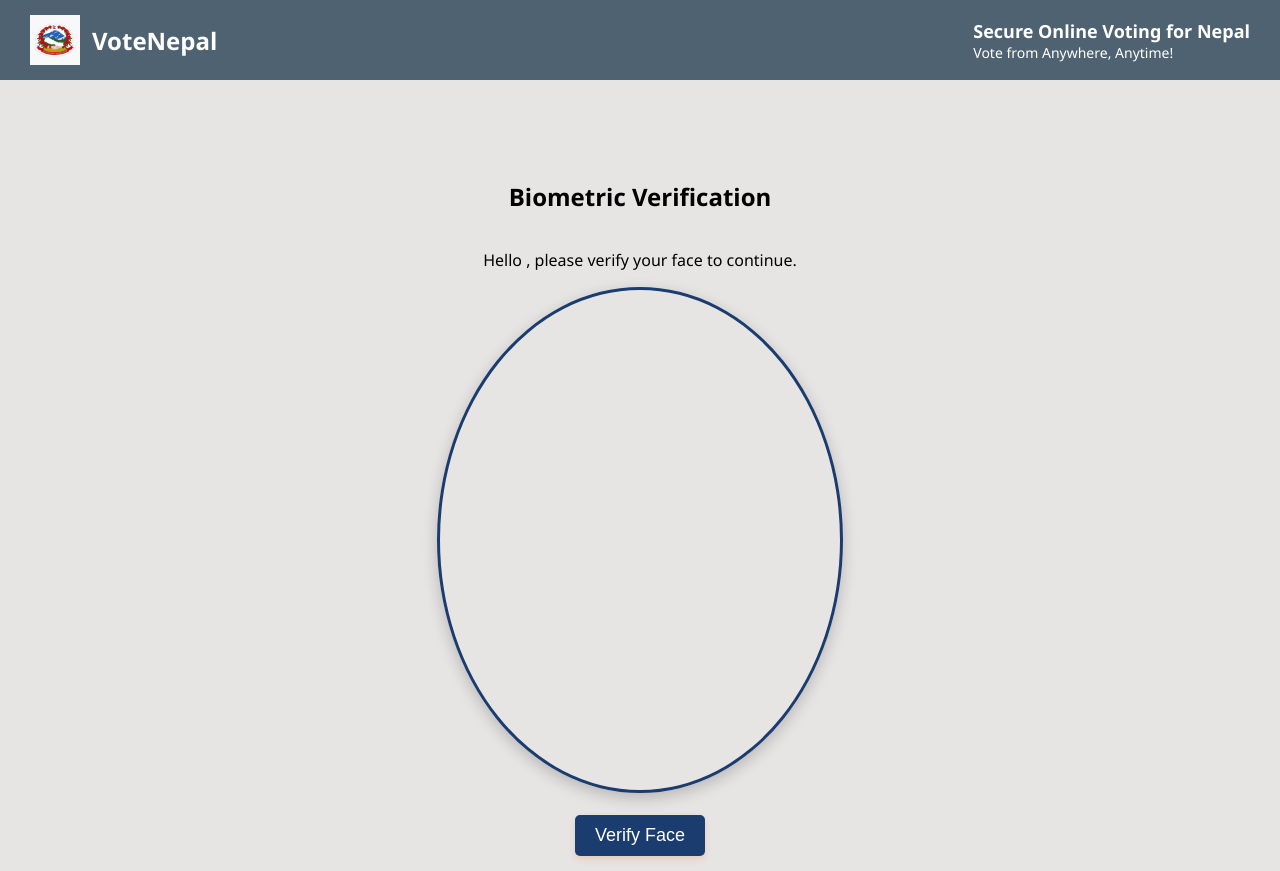
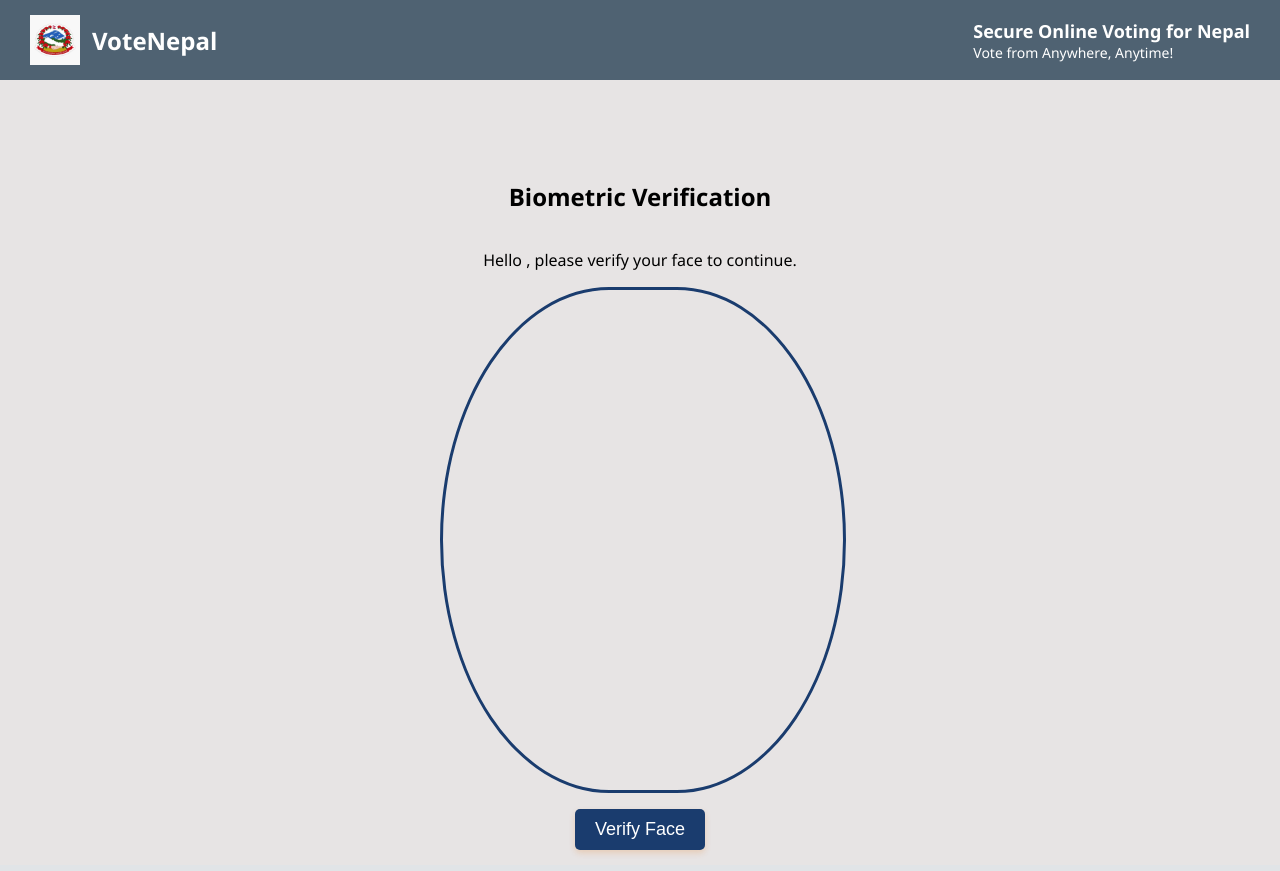
Before and after one commit to BidishaKhatri/i_Voting, a Laravel app: page /biometric in a window 1280 px wide. Run offline with Laravel 12, Linux system fonts and the light colour scheme; the visitor is signed in with stand-in values (Sample User, id 1); parts of the project's set-up code (start-up, migrations or seed data) failed here and were passed over.

Commit message:
Updated code for final submission: fixed bugs and updated UI

```diff
--- a/public/css/styles.css
+++ b/public/css/styles.css
@@ -118,34 +118,36 @@
     margin-top: 80px;
 }
 
-/* Camera size */
-#video {
+.camera-wrapper {
+    position: relative;
     width: 400px;
     height: 500px;
-    border-radius: 50% / 50%;
-    border: 3px solid #1a3c6e;
-    box-shadow: 0 5px 15px rgba(0, 0, 0, 0.2);
+}
+
+/* video stays normal */
+#video {
+    width: 100%;
+    height: 100%;
     object-fit: cover;
 }
 
-#snapshot {
-    display: none; /* hidden initially */
-    margin-top: 15px;
-    width: 400px;
-    /* match the video width */
-    height: 500px;
-    /* match the video height */
-    border-radius: 50% / 55%;
+/* oval overlay */
+.oval-overlay {
+    position: absolute;
+    top: 0;
+    left: 0;
+    width: 100%;
+    height: 100%;
+    border-radius: 50% / 60%;
     border: 3px solid #1a3c6e;
-    box-shadow: 0 5px 15px rgba(0, 0, 0, 0.2);
-    object-fit: cover;
-    /* keep aspect ratio */
+    pointer-events: none;
 }
 
 /* hidden canvas same size */
 #canvas {
-    width: 400px;
-    height: 500px;
+    /* width: 400px;
+    height: 500px; */
+    display: none;
 }
 
 /* message style */
--- a/public/js/biometric.js
+++ b/public/js/biometric.js
@@ -11,13 +11,18 @@
     const canvas = document.getElementById('canvas');  //When the user clicks Verify Face, a frame from the video is captured using canvas
     const video = document.getElementById('video');    // The camera stream is shown inside a <video> element.
 
-    canvas.getContext('2d').drawImage(video, 0, 0, 400, 500);   //You take a frame from the video and draw it on a canvas
+    // canvas.getContext('2d').drawImage(video, 0, 0, 400, 500);   //You take a frame from the video and draw it on a canvas
+    const context = canvas.getContext('2d');
+
+    canvas.width = video.videoWidth;
+    canvas.height = video.videoHeight;
+
+    context.drawImage(video, 0, 0, canvas.width, canvas.height);
     const image = canvas.toDataURL("image/png");            //Then convert it to an image
 
-        // Show snapshot in the <img>
-    const img = document.getElementById('snapshot');
-    img.src = image;
-    img.style.display = 'block';
+    const messageEl = document.getElementById('message');
+    messageEl.textContent = '⏳ Verifying...';
+    messageEl.style.color = 'black';
 
     fetch('/verify-face', {         // The image is sent to the Laravel backend with fetch().
         method: 'POST',
@@ -27,6 +32,7 @@
         },
         body: JSON.stringify({ image: image })
     })
+
     .then(res => res.json())
     .then(data => {
         const messageEl = document.getElementById('message');
@@ -34,7 +40,7 @@
             messageEl.textContent = '✅ Face verified!';
             messageEl.style.color = 'green';
 
-            setTimeout(() => {
+        setTimeout(() => {
                 window.location.href = '/candidates';
             }, 1000);
         } else {
--- a/resources/views/biometric.blade.php
+++ b/resources/views/biometric.blade.php
@@ -6,11 +6,13 @@
         <h2 class="page-title">Biometric Verification</h2>
         <p>Hello {{ session('voter_name') ?? '' }}, please verify your face to continue.</p>
 
-        <video id="video" autoplay></video>
+        {{-- <video id="video" autoplay></video> --}}
+        <div class="camera-wrapper">
+            <video id="video" autoplay></video>
+            <div class="oval-overlay"></div>
+        </div>
         <br>
 
-        <!-- Snapshot preview -->
-        <img id="snapshot" alt="Face Snapshot">
         <button class="vote-button" onclick="capture()">Verify Face</button>
 
         <canvas id="canvas" style="display:none;"></canvas>
```
Also changed, not shown: 1 other file.
